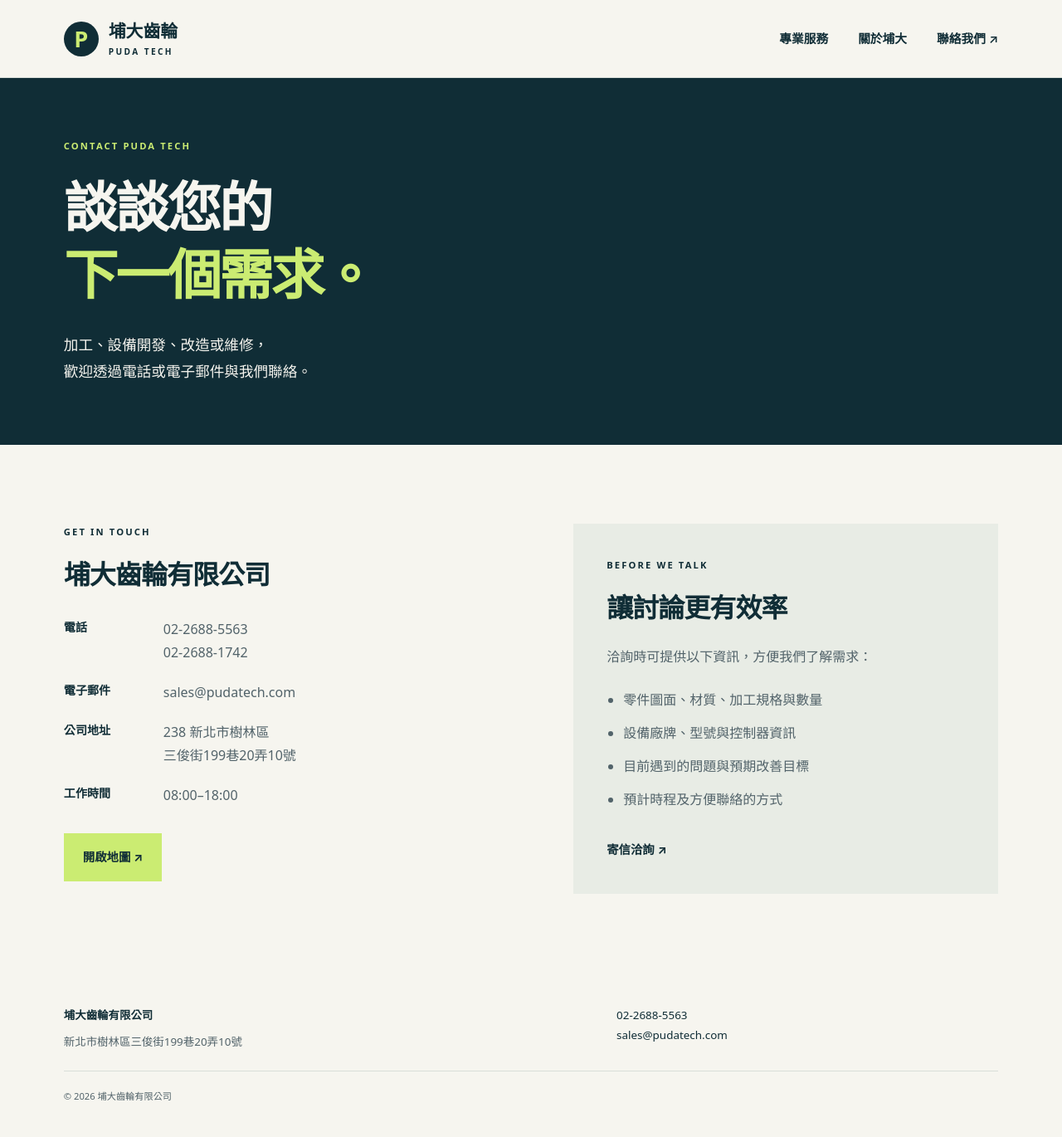
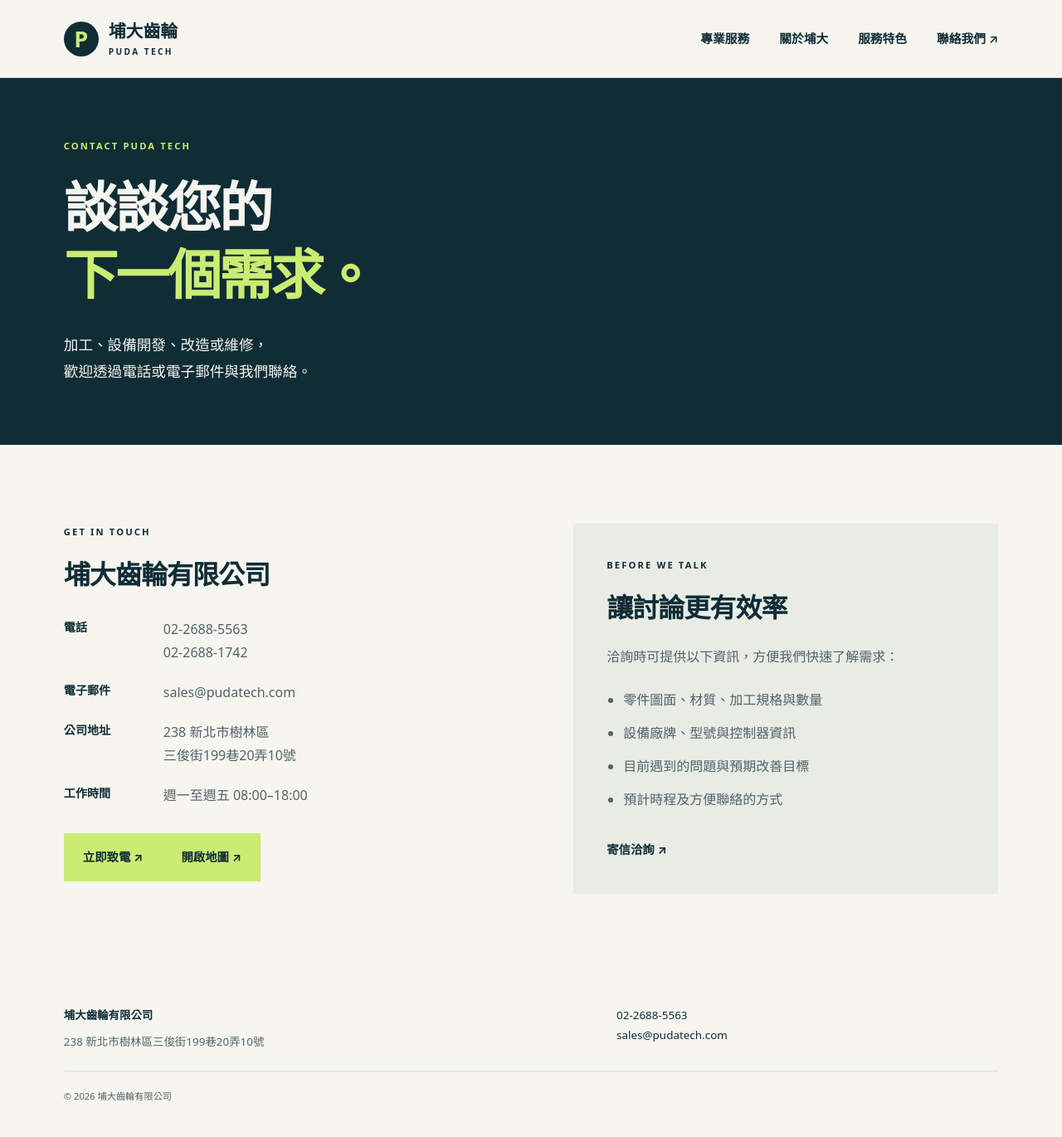
Before and after one commit to Sparkisgood/pudatech-website, a plain HTML site: page contact.html in a window 1280 px wide. Shown: the whole page at 83% size. Drawn offline with Linux system fonts and the light colour scheme.

Commit message:
Optimize contact.html: SEO, UX and conversion

```diff
--- a/contact.html
+++ b/contact.html
@@ -1,9 +1,21 @@
 <!doctype html>
 <html lang="zh-Hant">
-<head><meta charset="utf-8"><meta name="viewport" content="width=device-width, initial-scale=1"><title>聯絡我們｜埔大齒輪有限公司</title><meta name="description" content="聯絡埔大齒輪有限公司，洽詢精密加工、客製化工具機、設備改造與維修。電話 02-2688-5563，電子郵件 sales@pudatech.com。"><meta name="theme-color" content="#102d36"><link rel="stylesheet" href="assets/site.css"><script src="assets/site.js" defer></script></head>
+<head>
+<meta charset="utf-8"><meta name="viewport" content="width=device-width, initial-scale=1">
+<title>聯絡我們｜埔大齒輪有限公司｜加工與設備需求洽詢</title>
+<meta name="description" content="聯絡埔大齒輪有限公司，洽詢精密齒輪與零件加工、客製化工具機、設備改造與維修。電話 02-2688-5563，sales@pudatech.com。">
+<meta name="theme-color" content="#102d36"><meta name="robots" content="index,follow">
+<link rel="canonical" href="https://pudatech.com/contact.html">
+<meta property="og:type" content="website"><meta property="og:title" content="聯絡我們｜埔大齒輪有限公司"><meta property="og:description" content="加工、設備開發、改造或維修，歡迎聯絡埔大齒輪。"><meta property="og:url" content="https://pudatech.com/contact.html">
+<link rel="stylesheet" href="assets/site.css"><script src="assets/site.js" defer></script>
+</head>
 <body>
 <a class="skip-link" href="#main">跳至主要內容</a>
-<header class="header"><a class="brand" href="index.html" aria-label="埔大齒輪首頁"><span class="brand-mark" aria-hidden="true">P</span><span>埔大齒輪<small>PUDA TECH</small></span></a><button class="menu-toggle" type="button" aria-expanded="false" aria-controls="navigation" hidden>選單</button><nav id="navigation" aria-label="主要導覽"><a href="index.html#services">專業服務</a><a href="index.html#about">關於埔大</a><a href="contact.html" aria-current="page">聯絡我們 ↗</a></nav></header>
-<main id="main"><section class="contact-heading"><p class="eyebrow">CONTACT PUDA TECH</p><h1>談談您的<br><em>下一個需求。</em></h1><p class="lead">加工、設備開發、改造或維修，<br>歡迎透過電話或電子郵件與我們聯絡。</p></section><section class="section contact-grid" aria-label="聯絡資訊"><div><p class="eyebrow">GET IN TOUCH</p><h2>埔大齒輪有限公司</h2><dl><dt>電話</dt><dd><a href="tel:+886226885563">02-2688-5563</a><br><a href="tel:+886226881742">02-2688-1742</a></dd><dt>電子郵件</dt><dd><a href="mailto:sales@pudatech.com">sales@pudatech.com</a></dd><dt>公司地址</dt><dd>238 新北市樹林區<br>三俊街199巷20弄10號</dd><dt>工作時間</dt><dd>08:00–18:00</dd></dl><a class="button" href="https://www.google.com/maps/search/?api=1&amp;query=新北市樹林區三俊街199巷20弄10號" target="_blank" rel="noopener noreferrer">開啟地圖 ↗</a></div><aside class="inquiry"><p class="eyebrow">BEFORE WE TALK</p><h2>讓討論更有效率</h2><p>洽詢時可提供以下資訊，方便我們了解需求：</p><ul><li>零件圖面、材質、加工規格與數量</li><li>設備廠牌、型號與控制器資訊</li><li>目前遇到的問題與預期改善目標</li><li>預計時程及方便聯絡的方式</li></ul><a class="text-link" href="mailto:sales@pudatech.com?subject=加工與設備需求洽詢">寄信洽詢 ↗</a></aside></section></main>
-<footer class="footer"><div><strong>埔大齒輪有限公司</strong><p>新北市樹林區三俊街199巷20弄10號</p></div><div><a href="tel:+886226885563">02-2688-5563</a><a href="mailto:sales@pudatech.com">sales@pudatech.com</a></div><small>© <span data-year>2026</span> 埔大齒輪有限公司</small></footer>
+<header class="header"><a class="brand" href="index.html" aria-label="埔大齒輪首頁"><span class="brand-mark" aria-hidden="true">P</span><span>埔大齒輪<small>PUDA TECH</small></span></a><button class="menu-toggle" type="button" aria-expanded="false" aria-controls="navigation" hidden>選單</button><nav id="navigation" aria-label="主要導覽"><a href="index.html#services">專業服務</a><a href="index.html#about">關於埔大</a><a href="index.html#capabilities">服務特色</a><a href="contact.html" aria-current="page">聯絡我們 ↗</a></nav></header>
+<main id="main">
+<section class="contact-heading"><p class="eyebrow">CONTACT PUDA TECH</p><h1>談談您的<br><em>下一個需求。</em></h1><p class="lead">加工、設備開發、改造或維修，<br>歡迎透過電話或電子郵件與我們聯絡。</p></section>
+<section class="section contact-grid" aria-label="聯絡資訊"><div><p class="eyebrow">GET IN TOUCH</p><h2>埔大齒輪有限公司</h2><dl><dt>電話</dt><dd><a href="tel:+886226885563">02-2688-5563</a><br><a href="tel:+886226881742">02-2688-1742</a></dd><dt>電子郵件</dt><dd><a href="mailto:sales@pudatech.com">sales@pudatech.com</a></dd><dt>公司地址</dt><dd>238 新北市樹林區<br>三俊街199巷20弄10號</dd><dt>工作時間</dt><dd>週一至週五 08:00–18:00</dd></dl><div class="contact-actions"><a class="button" href="tel:+886226885563">立即致電 ↗</a><a class="button button-secondary" href="https://www.google.com/maps/search/?api=1&amp;query=新北市樹林區三俊街199巷20弄10號" target="_blank" rel="noopener noreferrer">開啟地圖 ↗</a></div></div>
+<aside class="inquiry"><p class="eyebrow">BEFORE WE TALK</p><h2>讓討論更有效率</h2><p>洽詢時可提供以下資訊，方便我們快速了解需求：</p><ul><li>零件圖面、材質、加工規格與數量</li><li>設備廠牌、型號與控制器資訊</li><li>目前遇到的問題與預期改善目標</li><li>預計時程及方便聯絡的方式</li></ul><a class="text-link" href="mailto:sales@pudatech.com?subject=加工與設備需求洽詢">寄信洽詢 ↗</a></aside></section>
+</main>
+<footer class="footer"><div><strong>埔大齒輪有限公司</strong><p>238 新北市樹林區三俊街199巷20弄10號</p></div><div><a href="tel:+886226885563">02-2688-5563</a><a href="mailto:sales@pudatech.com">sales@pudatech.com</a></div><small>© <span data-year>2026</span> 埔大齒輪有限公司</small></footer>
 </body></html>
```
